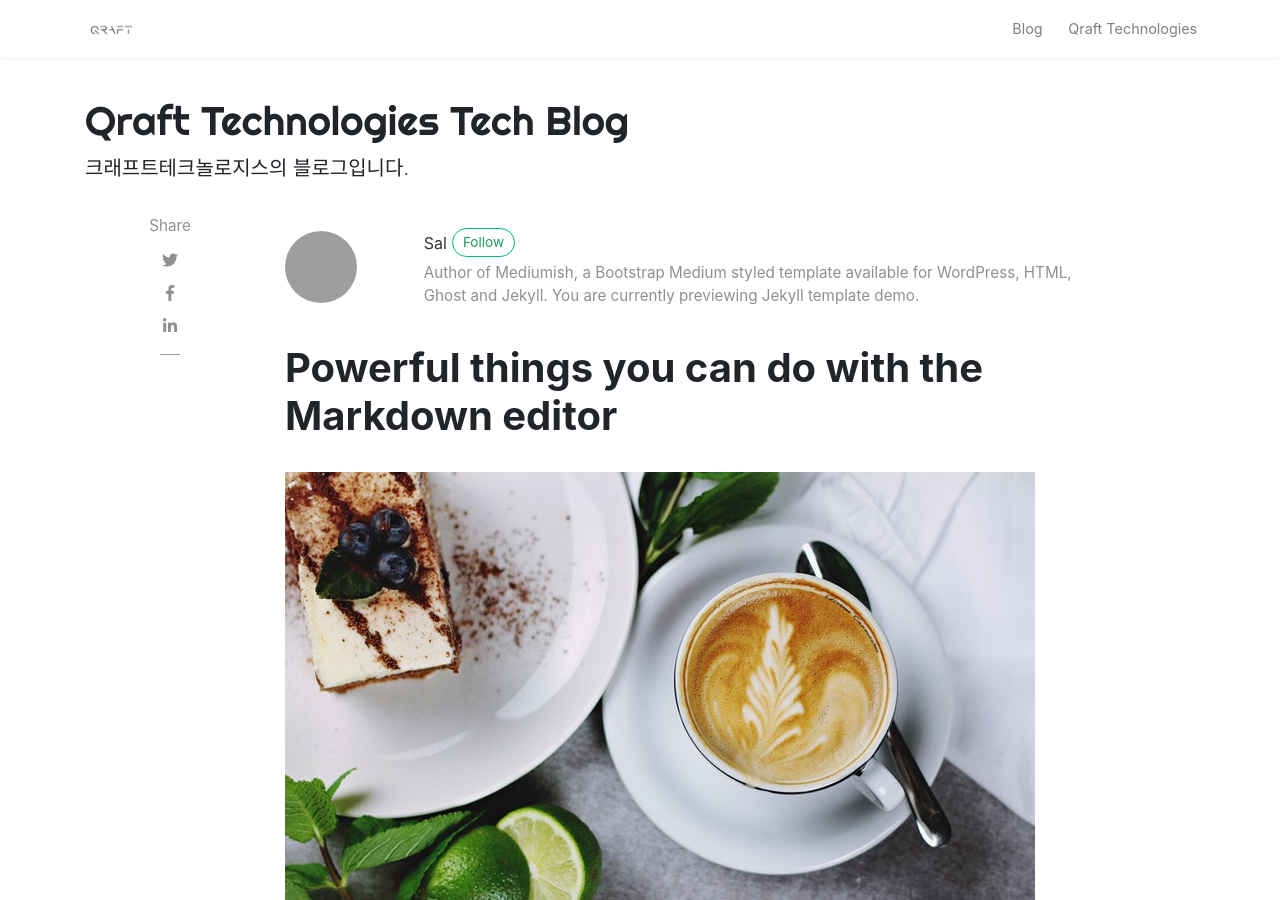
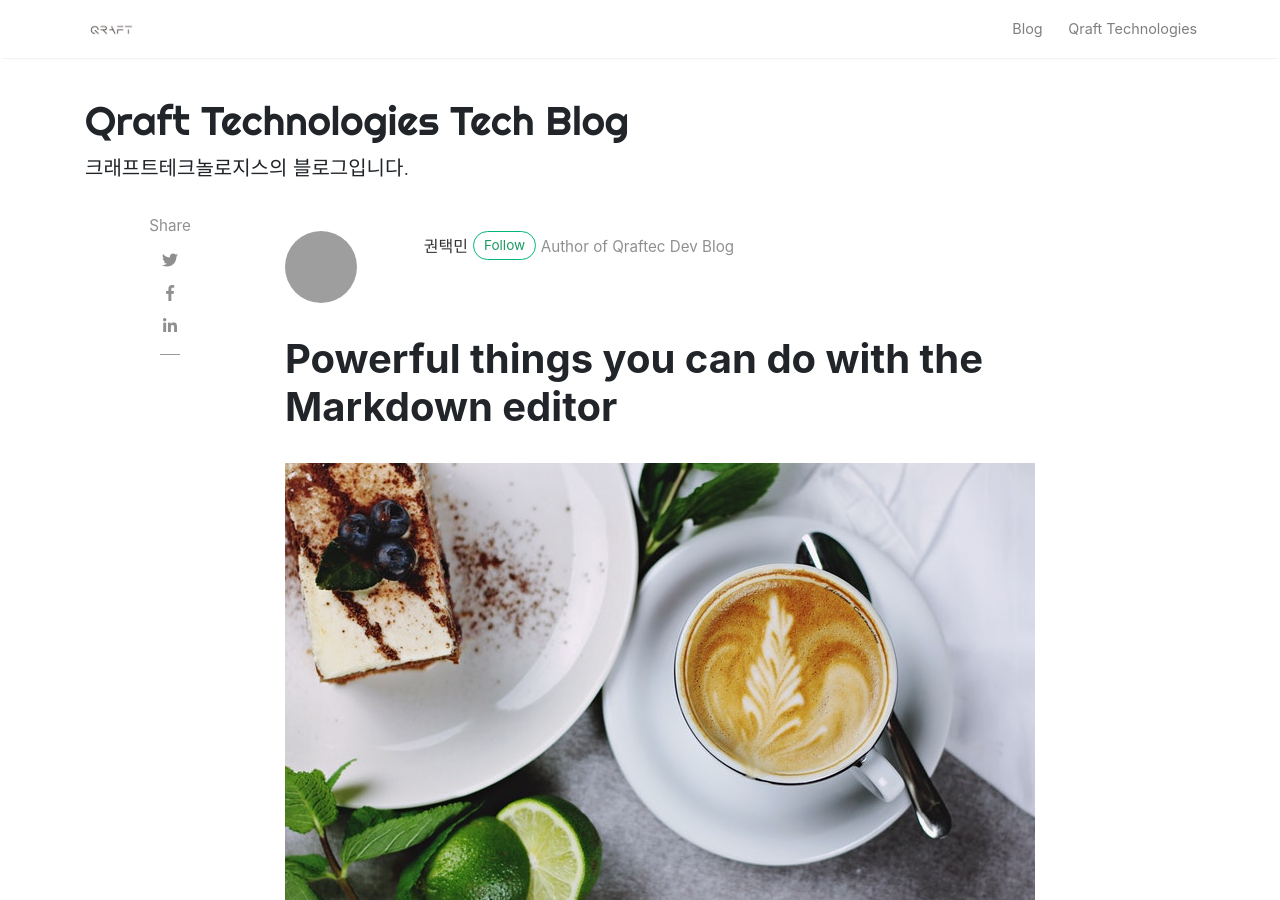
Before and after one commit to foxsayy/qraftech.github.io, a Jekyll site: the page built from _posts/2018-06-12-powerful-things-markdown-editor.md, in a window 1280 px wide and 900 px high. Built offline with Jekyll 4.4.1, drawn with Linux system fonts in a browser that asks for light colours; nearby versions of some CDN libraries; comment, search, counter and statistics services are not loaded; grey boxes are pictures that could not be loaded.

Commit message:
Update _config.yml

```diff
--- a/_config.yml
+++ b/_config.yml
@@ -6,22 +6,20 @@ logo: 'assets/images/logo.png'
 favicon: 'assets/images/favicon.jpg'
 url: "https://qraftech.github.io"
 baseurl: ""
-google_analytics: 'UA-46278016-1'
-disqus: 'demowebsite'
-mailchimp-list:
+# google_analytics: 'UA-46278016-1'
+# disqus: 'demowebsite'
+# mailchimp-list:
 include: ["_pages"]
 permalink: /:title/
 
 # Authors
 authors:
   sal:
-    name: Sal
-    display_name: Sal
+    name: 권택민
+    display_name: 권택민
     gravatar: e56154546cf4be74e393c62d1ae9f9d4
-    email: wowthemesnet@gmail.com
-    web: https://www.wowthemes.net
-    twitter: https://twitter.com/wowthemesnet
-    description: "Author of Mediumish, a Bootstrap Medium styled template available for WordPress, HTML, Ghost and Jekyll. You are currently previewing Jekyll template demo."
+    email: taekmin.kwon@qraftec.com
+    description: "Author of Qraftec Dev Blog"
   노승환:
     name: 노승환
     display_name: 노승환
```
